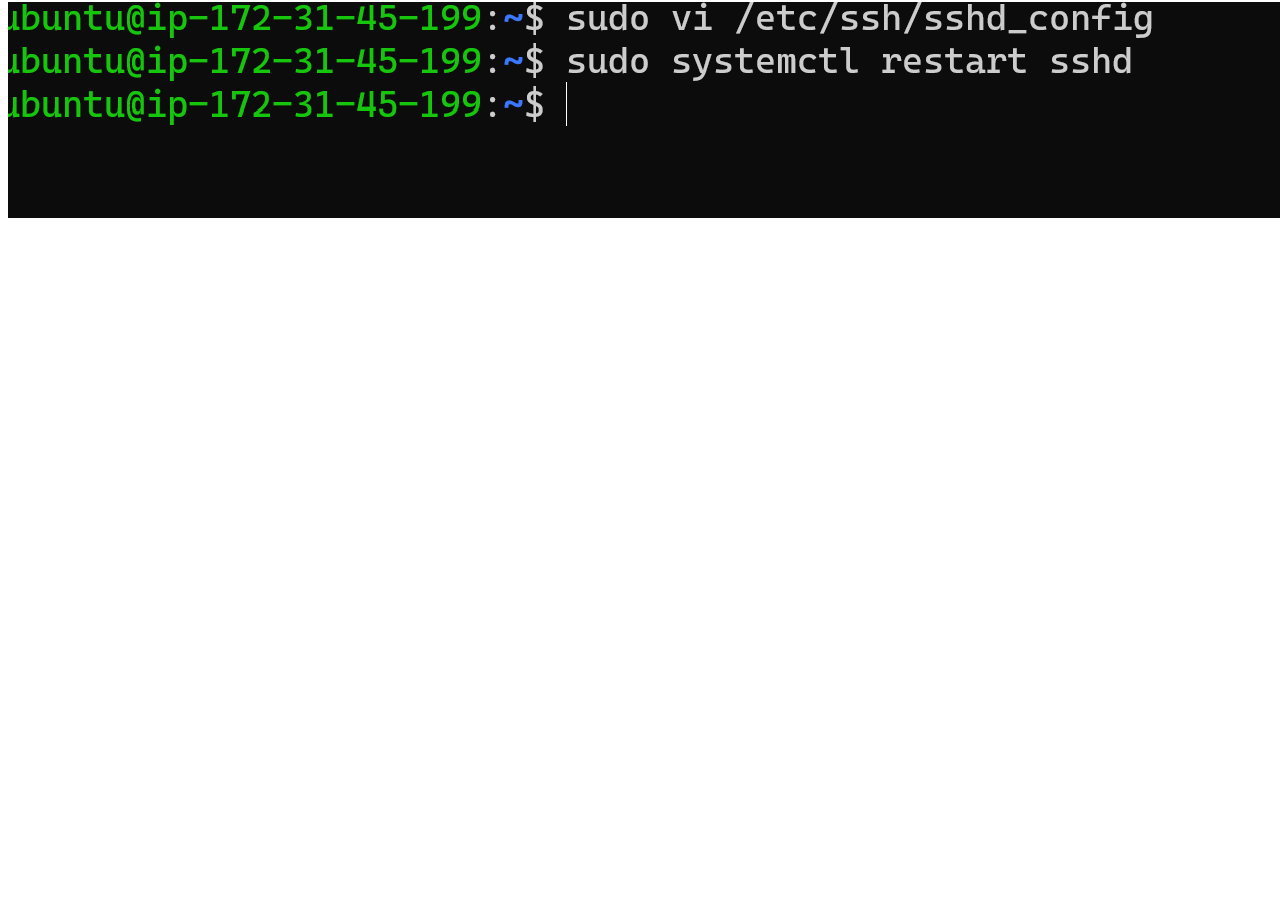
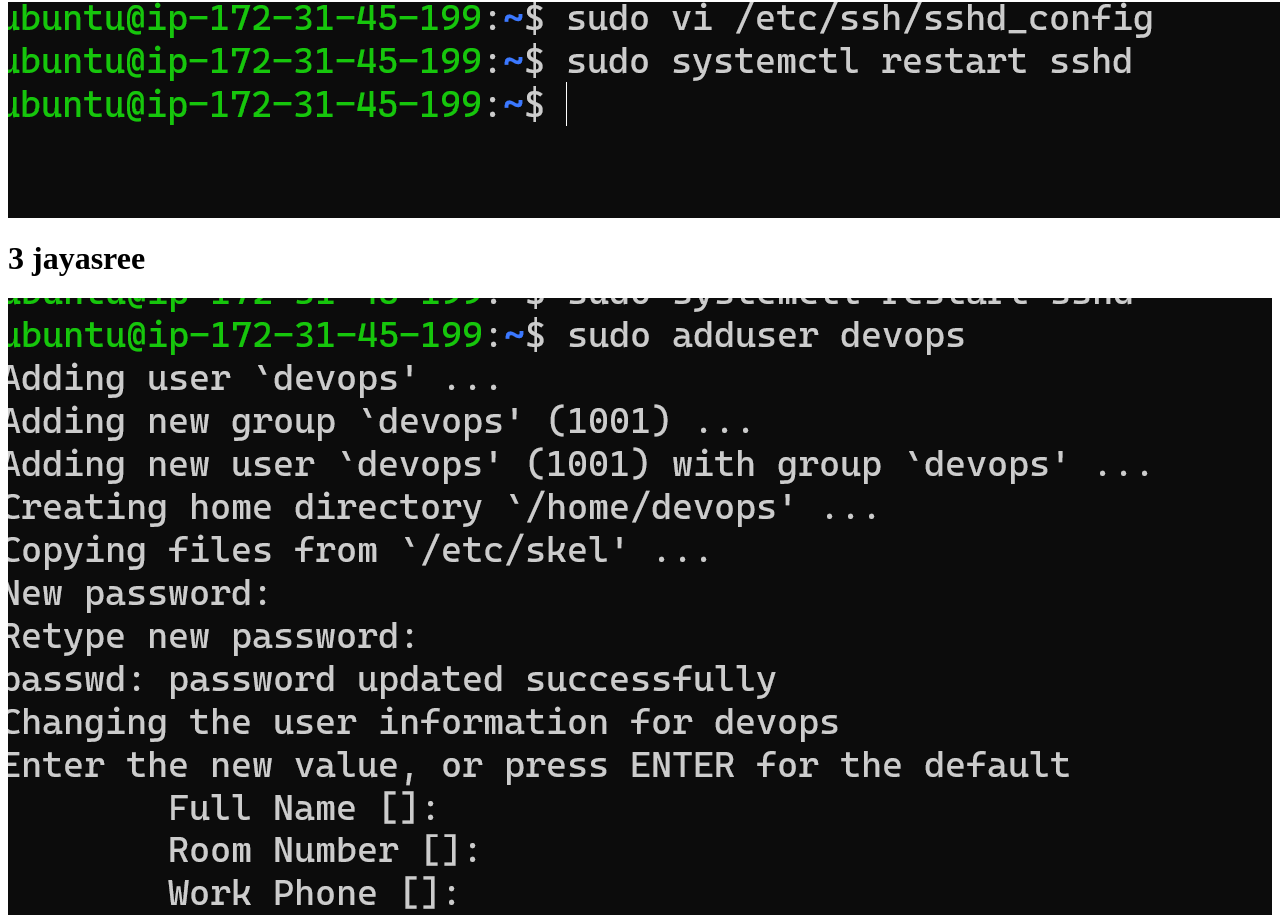
Before and after one commit to jayasree0/rameshindex, a plain HTML site: page index.html in a window 1280 px wide. Shown: the part 605-1520 px from the top of the page. Before the commit the page ends 831 px from the top, so only its background shows below. Drawn offline with Linux system fonts and the light colour scheme.

Commit message:
Update index.html

```diff
--- a/index.html
+++ b/index.html
@@ -8,6 +8,8 @@
 <img src="New folder/image1.png" alt="">
 <h1>2 jayasree</h1>
 <img src="image2.png" alt="">
+ <h1>3 jayasree</h1>
+<img src="image3.png" alt="">
 
 
 </body>
```
